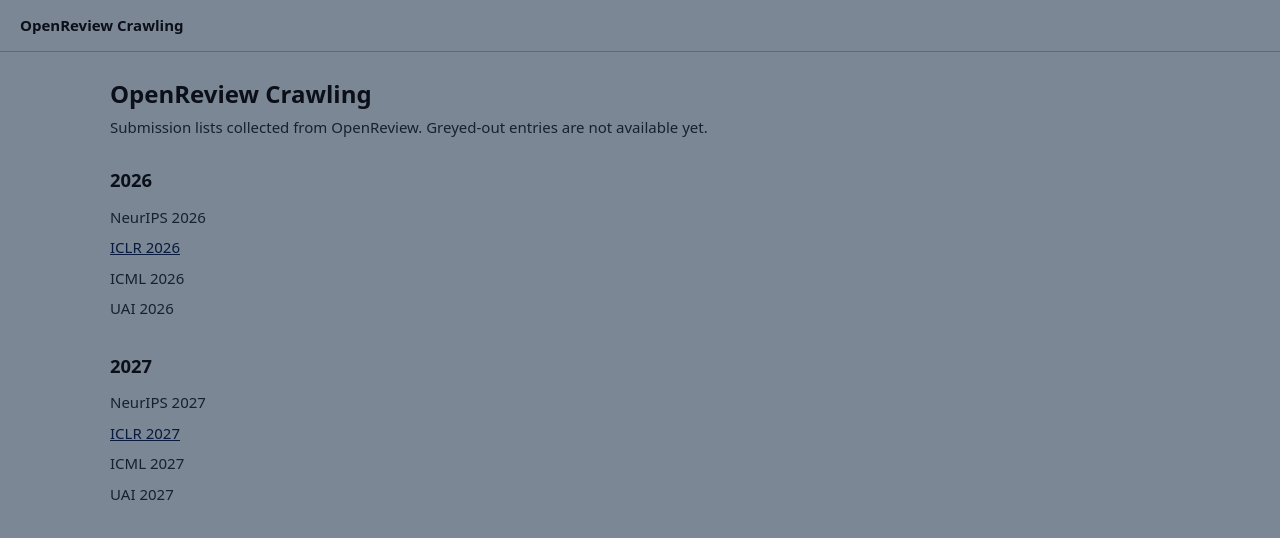
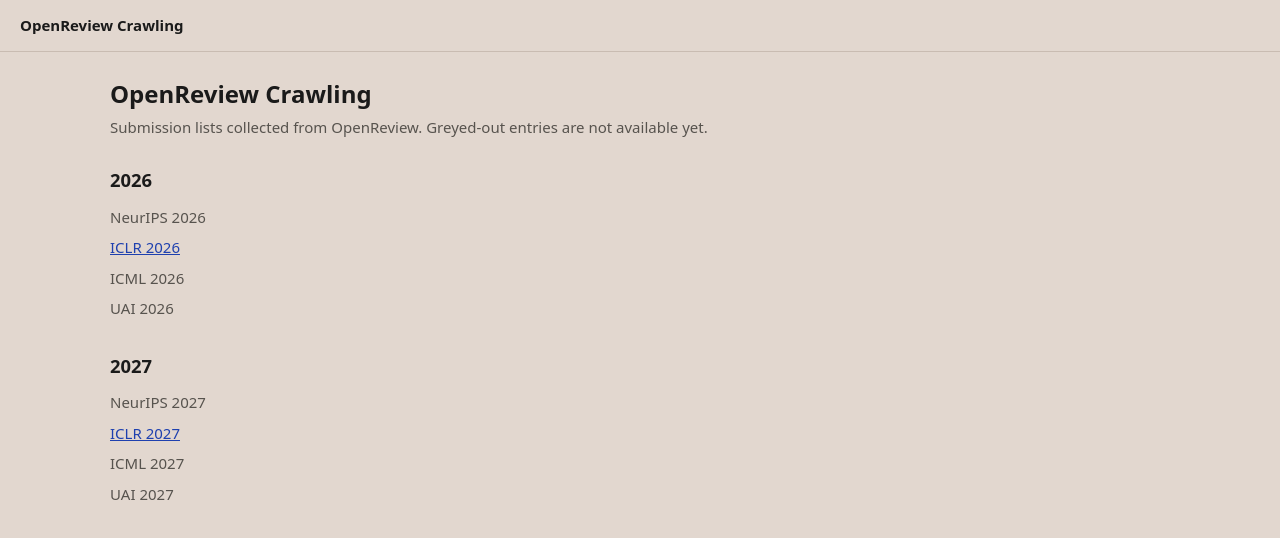
Before and after one commit to imkwony/openreview-crawling, a plain HTML site: page index.html in a window 1280 px wide. Drawn offline with Linux system fonts and the light colour scheme.

Commit message:
style: background #E2D7CF with matching text, link and line colors
Co-Authored-By: Claude Sonnet 5.5 <noreply@anthropic.com>

```diff
--- a/assets/table.css
+++ b/assets/table.css
@@ -1,7 +1,7 @@
 :root {
   color-scheme: light;
-  --bg: #7B8794; --fg: #0b0f19; --muted: #172030; --line: #5f6b78; --accent: #081a3d;
-  --head: #6d7986;
+  --bg: #E2D7CF; --fg: #1a1a1a; --muted: #57534e; --line: #c9bcb2; --accent: #1e40af;
+  --head: #d6c9bf;
 }
 * { box-sizing: border-box; }
 body { margin: 0; background: var(--bg); color: var(--fg);
```
